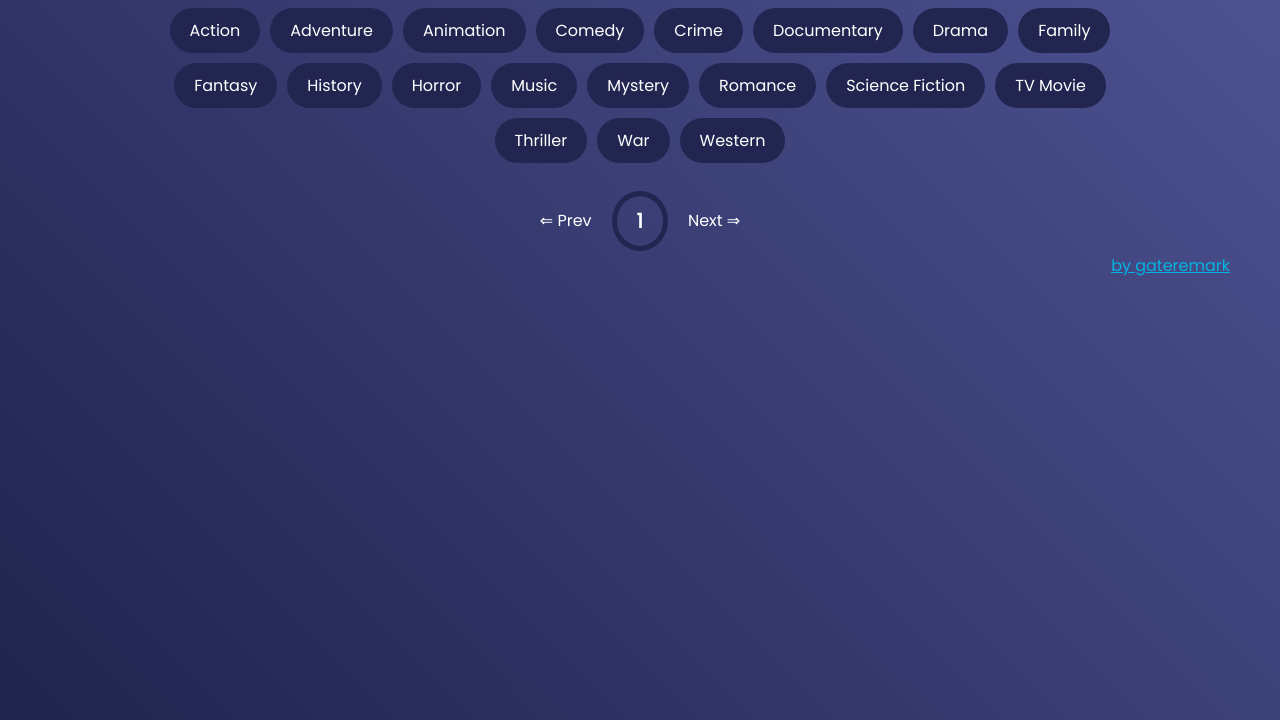
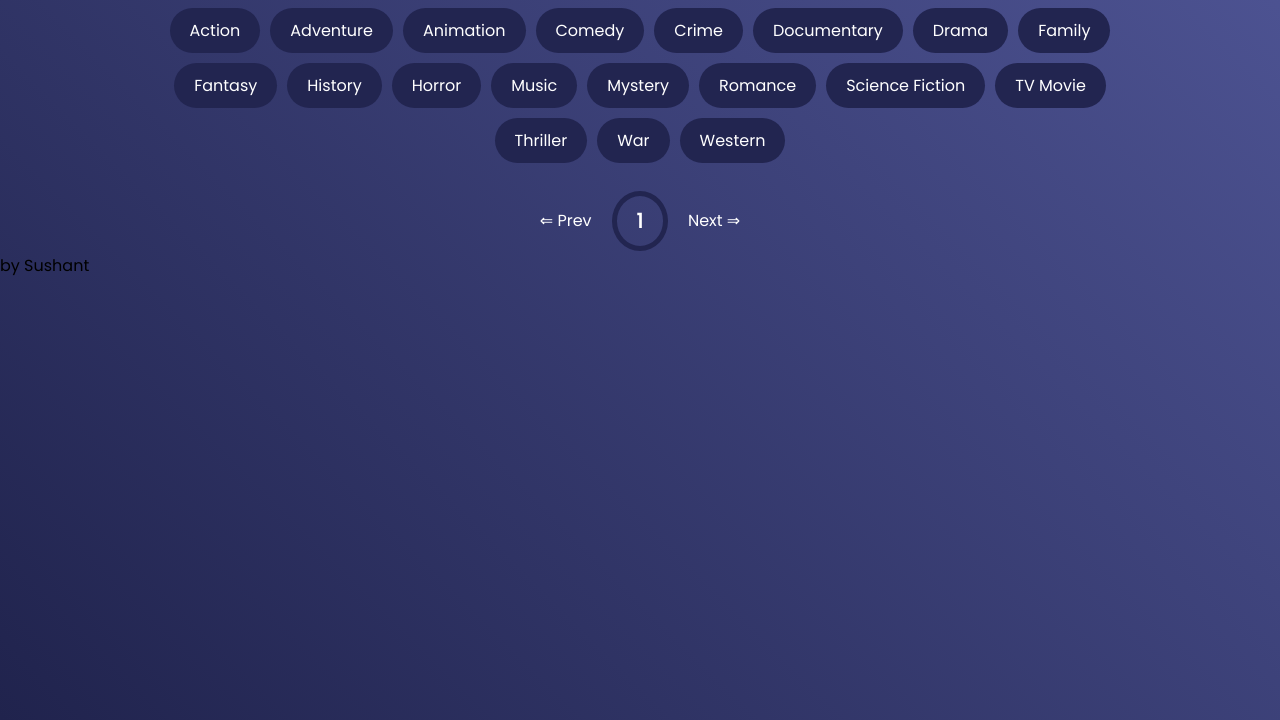
Before and after one commit to Sushant348/MovieMania, a plain HTML site: page index.html in a window 1280 px wide. Shown: the part 80-800 px from the top of the page. Drawn offline with Linux system fonts and the light colour scheme; no server answers; a web font is replaced by a local one.

Commit message:
index.html

```diff
--- a/index.html
+++ b/index.html
@@ -56,9 +56,7 @@
 			<div class="page" id="next">Next &#8658;</div>
 		</div>
 
-		<a href="https://gateremark.vercel.app/" class="gateremark" target="_blank"
-			>by gateremark</a
-		>
+		<a>by Sushant</a>
 		<span class="loader"></span>
 		<script src="./index.js"></script>
 		<script
```
